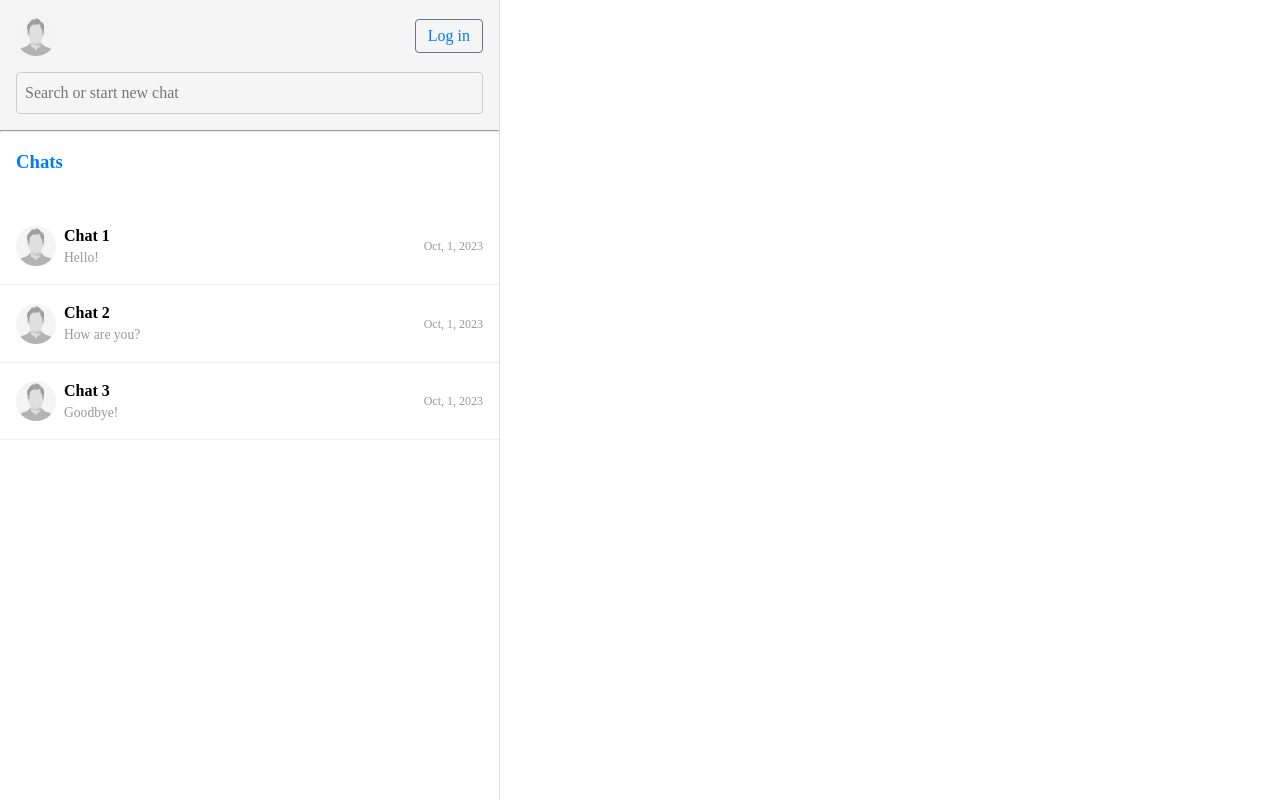
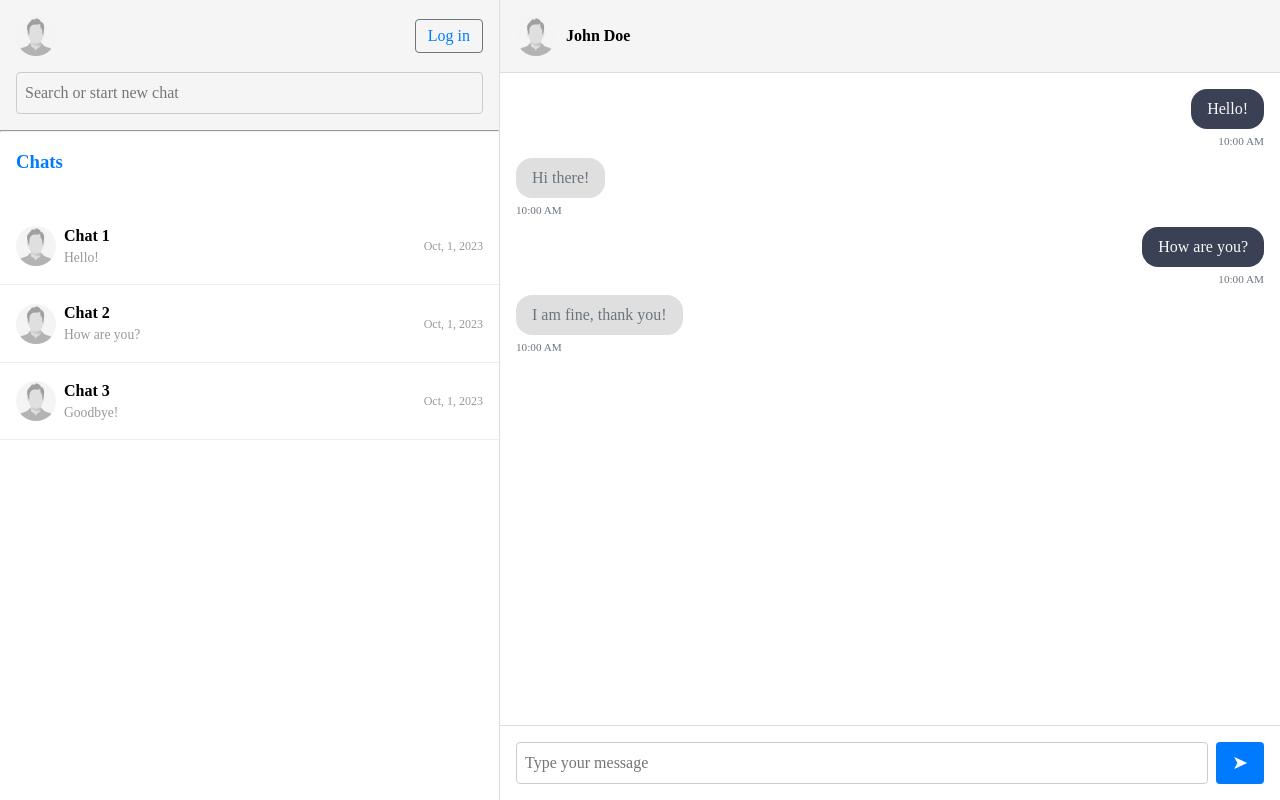
Before and after one commit to brolo1313/fe-chat, an Angular app: page / in a window 1280 px wide. Built offline with nearby package versions, Linux system fonts and the light colour scheme.

Commit message:
made avatar block reusable , added mocks, updated styles,  data were filled in chat window component

```diff
--- a/src/app/app.component.html
+++ b/src/app/app.component.html
@@ -1 +1,4 @@
-<app-sidebar></app-sidebar>
+<div class="d-flex">
+  <app-sidebar></app-sidebar>
+  <app-chat-window class="full-width"></app-chat-window>
+</div>
--- a/src/app/app.component.ts
+++ b/src/app/app.component.ts
@@ -1,9 +1,10 @@
 import { Component } from '@angular/core';
 import { SidebarComponent } from './sidebar/sidebar.component';
+import { ChatWindowComponent } from './chat-window/chat-window.component';
 
 @Component({
   selector: 'app-root',
-  imports: [SidebarComponent],
+  imports: [SidebarComponent, ChatWindowComponent],
   templateUrl: './app.component.html',
   styleUrl: './app.component.scss'
 })
--- a/src/app/chat-window/chat-window.component.html
+++ b/src/app/chat-window/chat-window.component.html
@@ -1 +1,29 @@
-<p>chat-window works!</p>
+<section class="chat-window d-flex flex-column">
+  <header class="chat-header d-flex just items-center">
+    <app-user-avatar-placeholder
+      [source]="selectedChat.imagePath"
+    ></app-user-avatar-placeholder>
+
+    <div class="chat-title">{{ selectedChat.name }}</div>
+  </header>
+  <div class="messages d-flex flex-column">
+    <div
+      *ngFor="let message of selectedChat.messages"
+      [ngClass]="{ 'message-row': true, own: message.isOwn }"
+    >
+      <div class="message-bubble">
+        <span> {{ message.content }}</span>
+      </div>
+      <div class="message-time">
+        {{ message.time }}
+      </div>
+    </div>
+  </div>
+
+  <footer class="message-input-wrapper d-flex p-1">
+    <input type="text" class="message-input" placeholder="Type your message" />
+    <button class="send-btn cursor-pointer" (click)="sendMessage()">
+      <span>&#10148;</span>
+    </button>
+  </footer>
+</section>
--- a/src/app/chat-window/chat-window.component.scss
+++ b/src/app/chat-window/chat-window.component.scss
@@ -0,0 +1,97 @@
+@use "../../assets/styles/variables" as *;
+
+.chat-window {
+  flex: 1;
+
+  width: 100%;
+  height: 100vh;
+}
+
+.chat-header {
+  padding: 1rem;
+  border-bottom: 1px solid #ddd;
+  font-weight: bold;
+
+  background-color: $header-color;
+
+  .chat-title {
+    margin-left: 10px;
+  }
+}
+
+.messages {
+  flex: 1;
+  padding: 1rem;
+  overflow-y: auto;
+
+  gap: 0.5rem;
+}
+
+.message-row.own,
+.message-row {
+  width: auto;
+
+  flex-direction: column;
+}
+
+.message-row:not(.own) {
+  margin-right: auto;
+  .message-time {
+    text-align: left;
+  }
+}
+
+.message-row.own {
+  margin-left: auto;
+  .message-time {
+    text-align: right;
+  }
+}
+
+.message-bubble {
+  background-color: $message-conversation-partner;
+  color: $secondary;
+  padding: 0.5rem 1rem;
+  border-radius: 1rem;
+  width: auto;
+  max-width: 300px;
+  position: relative;
+}
+
+.message-row.own .message-bubble {
+  background-color: $message-color;
+  color: $light;
+
+  span {
+    overflow-wrap: break-word;
+  }
+}
+
+.message-time {
+  font-size: 0.7rem;
+  text-align: right;
+  margin-top: 0.25rem;
+
+  color: $secondary;
+}
+
+.message-input-wrapper {
+  border-top: 1px solid #ddd;
+  gap: 0.5rem;
+}
+
+.message-input {
+  flex: 1;
+  padding: 0.5rem;
+  border: 1px solid #ccc;
+  border-radius: 4px;
+}
+
+.send-btn {
+  background-color: #007bff;
+  color: white;
+  border: none;
+  padding: 0 1rem;
+  border-radius: 4px;
+  font-size: 1.2rem;
+}
--- a/src/app/chat-window/chat-window.component.ts
+++ b/src/app/chat-window/chat-window.component.ts
@@ -1,11 +1,31 @@
+import { CommonModule } from '@angular/common';
 import { Component } from '@angular/core';
+import { UserAvatarPlaceholderComponent } from '../shared/components/user-avatar-placeholder/user-avatar-placeholder.component';
 
 @Component({
   selector: 'app-chat-window',
-  imports: [],
+  imports: [CommonModule, UserAvatarPlaceholderComponent],
   templateUrl: './chat-window.component.html',
   styleUrl: './chat-window.component.scss'
 })
 export class ChatWindowComponent {
 
+  public newMessage = '';
+
+  public selectedChat = {
+    id: 1,
+    name: 'John Doe',
+    imagePath: 'assets/images/chat-user-placeholder.jpg',
+    messages: [
+      { content: 'Hello!' , isOwn: true, time: '10:00 AM', date: '2023-10-01' },
+      { content: 'Hi there!' , isOwn: false,  time: '10:00 AM', date: '2023-10-01'  },
+      { content: 'How are you?' , isOwn: true,  time: '10:00 AM', date: '2023-10-01'  },
+      { content: 'I am fine, thank you!' , isOwn: false ,  time: '10:00 AM', date: '2023-10-01' }
+    ]
+  }
+
+  sendMessage() {
+    console.log('Sending message:', this.newMessage);
+  }
+
 }
--- /dev/null
+++ b/src/app/shared/components/user-avatar-placeholder/user-avatar-placeholder.component.html
@@ -0,0 +1,7 @@
+<div>
+  <img
+    src={{source}}
+    alt="Avatar"
+    class="avatar"
+  />
+</div>
--- /dev/null
+++ b/src/app/shared/components/user-avatar-placeholder/user-avatar-placeholder.component.scss
@@ -0,0 +1,5 @@
+img {
+  width: 40px;
+  height: 40px;
+  border-radius: 50%;
+}
--- a/src/app/sidebar/sidebar.component.html
+++ b/src/app/sidebar/sidebar.component.html
@@ -1,11 +1,7 @@
 <aside class="sidebar d-flex flex-column">
   <div class="header-wrapper d-flex flex-column">
     <div class="sidebar-header d-flex justify-between items-center mb-1">
-      <img
-        src="assets/images/chat-user-placeholder.jpg"
-        alt="Avatar"
-        class="avatar"
-      />
+      <app-user-avatar-placeholder></app-user-avatar-placeholder>
       <button class="login-btn">Log in</button>
     </div>
 
@@ -26,7 +22,7 @@
       <div
         class="chat-item d-flex items-center gap-05 border-bottom p-1 cursor-pointer"
       >
-        <img [src]="chat.imagePath" class="chat-avatar" alt="User" />
+        <app-user-avatar-placeholder [source]="chat.imagePath"></app-user-avatar-placeholder>
         <div class="chat-info flex-grow">
           <div class="chat-name fw-bold">{{ chat.name }}</div>
           <div class="chat-last-message text-gray fs-085">
--- a/src/app/sidebar/sidebar.component.scss
+++ b/src/app/sidebar/sidebar.component.scss
@@ -12,13 +12,6 @@
   padding-right: 1rem;
   padding-top: 1rem;
   background-color: $header-color;
-}
-
-.avatar,
-.chat-avatar {
-  width: 40px;
-  height: 40px;
-  border-radius: 50%;
 }
 
 .login-btn {
--- a/src/app/sidebar/sidebar.component.ts
+++ b/src/app/sidebar/sidebar.component.ts
@@ -1,9 +1,10 @@
 import { CommonModule } from '@angular/common';
 import { Component } from '@angular/core';
+import { UserAvatarPlaceholderComponent } from '../shared/components/user-avatar-placeholder/user-avatar-placeholder.component';
 
 @Component({
   selector: 'app-sidebar',
-  imports: [CommonModule],
+  imports: [CommonModule, UserAvatarPlaceholderComponent],
   templateUrl: './sidebar.component.html',
   styleUrl: './sidebar.component.scss'
 })
--- a/src/assets/styles/_helpers.scss
+++ b/src/assets/styles/_helpers.scss
@@ -110,6 +110,8 @@
 
 
 .mb-1 { margin-bottom: 1rem; }
+.ml-1 { margin-left: 1rem; }
+.mr-1 { margin-right: 1rem; }
 .p-1 { padding: 1rem; }
 .flex-grow { flex-grow: 1; }
 .text-gray { color: #999; }
```
Also changed, not shown: src/app/shared/components/user-avatar-placeholder/user-avatar-placeholder.component.ts (added, +12 -0 lines).
